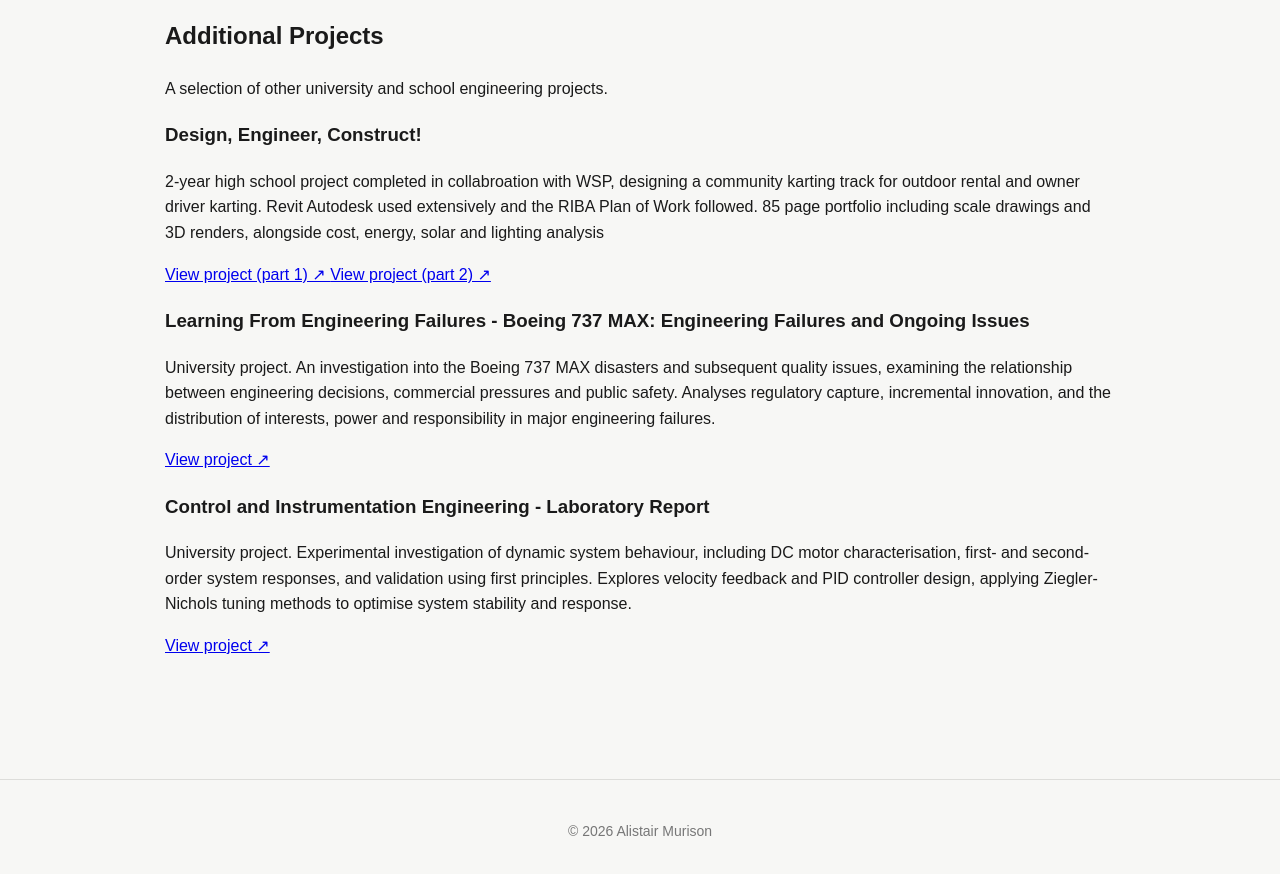
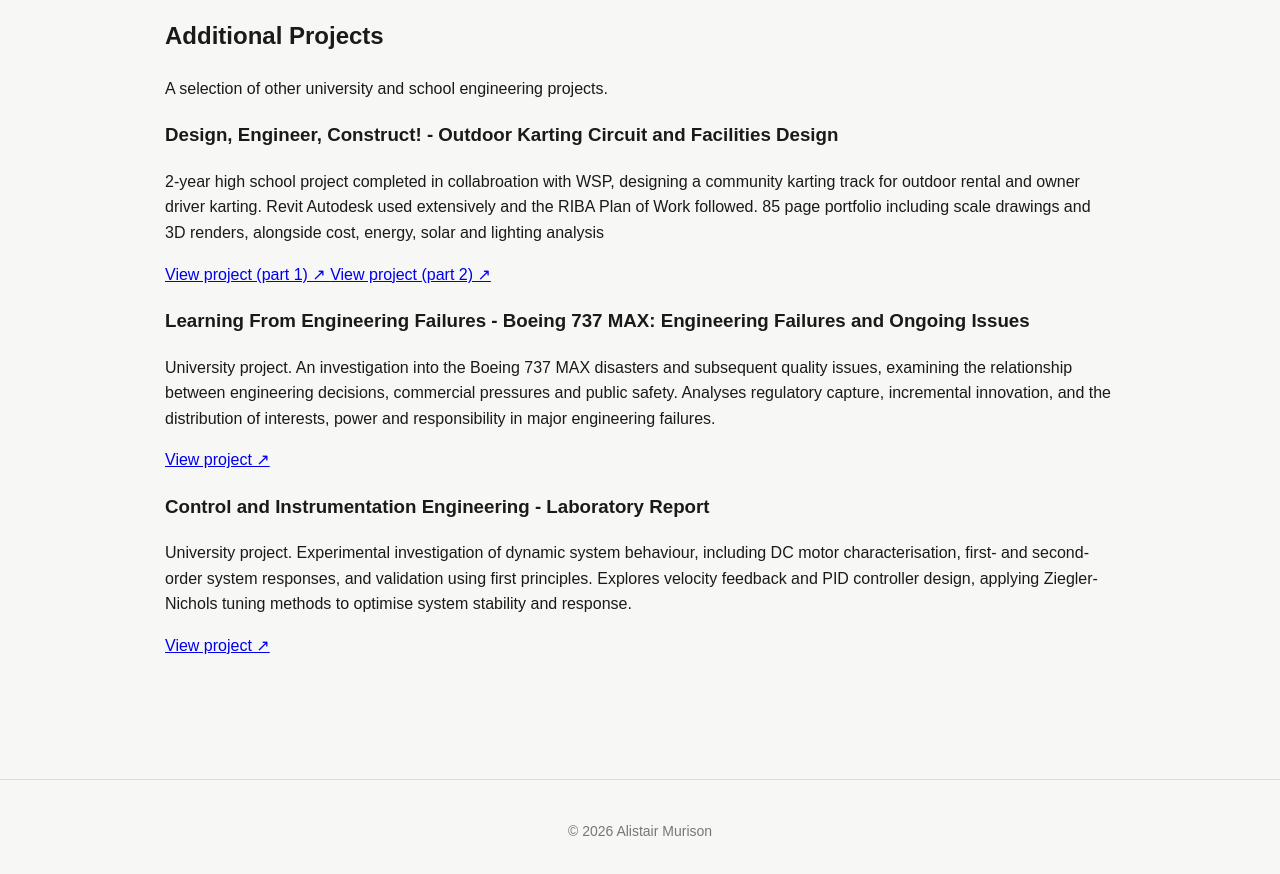
Before and after one commit to AlistairMurison/alistairmurison.github.io, a plain HTML site: page projects.html in a window 1280 px wide. Shown: the part 2709-3583 px from the top of the page. Drawn offline with Linux system fonts and the light colour scheme.

Commit message:
Update projects.html

```diff
--- a/projects.html
+++ b/projects.html
@@ -1450,7 +1450,7 @@
             </p>
 
             <div class="additional-project">
-                <h3>Design, Engineer, Construct!</h3>
+                <h3>Design, Engineer, Construct! - Outdoor Karting Circuit and Facilities Design</h3>
                 <p>
                     2-year high school project completed in collabroation with WSP,
                     designing a community karting track for outdoor rental and owner
```
